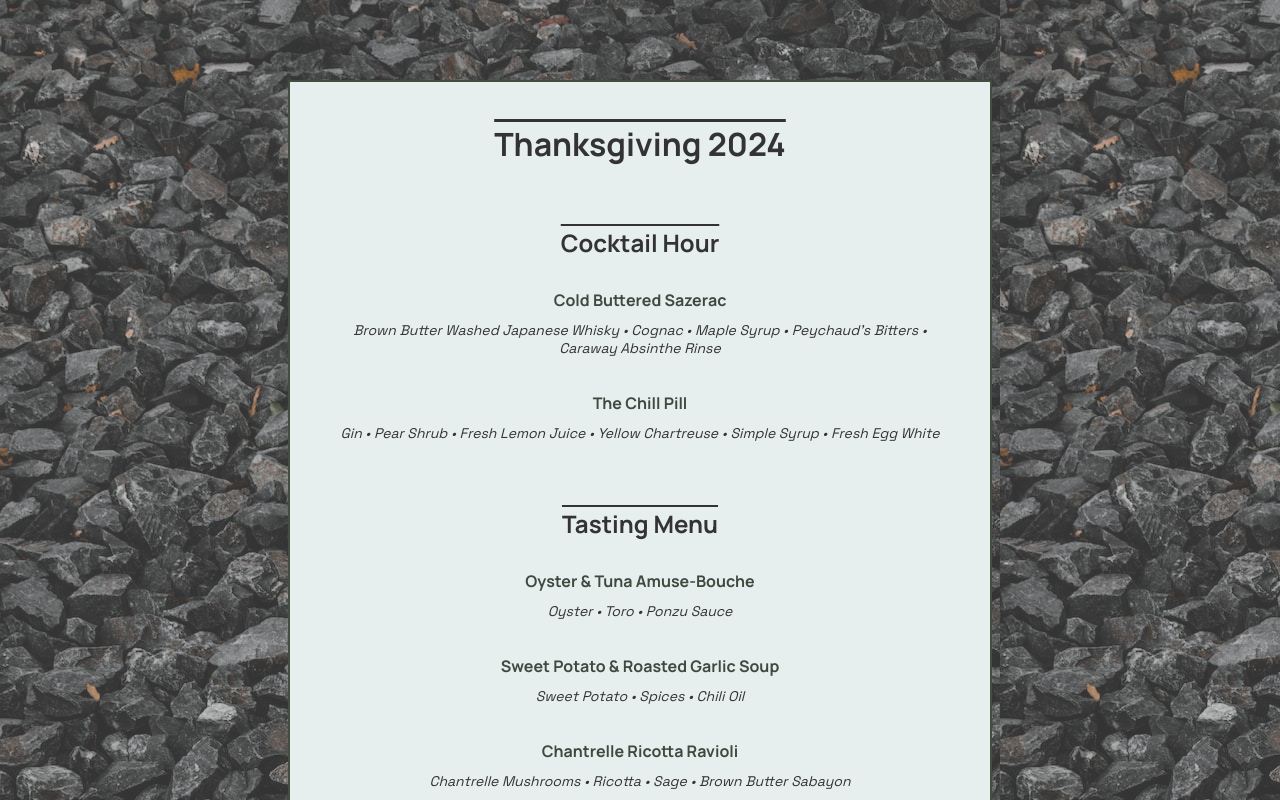
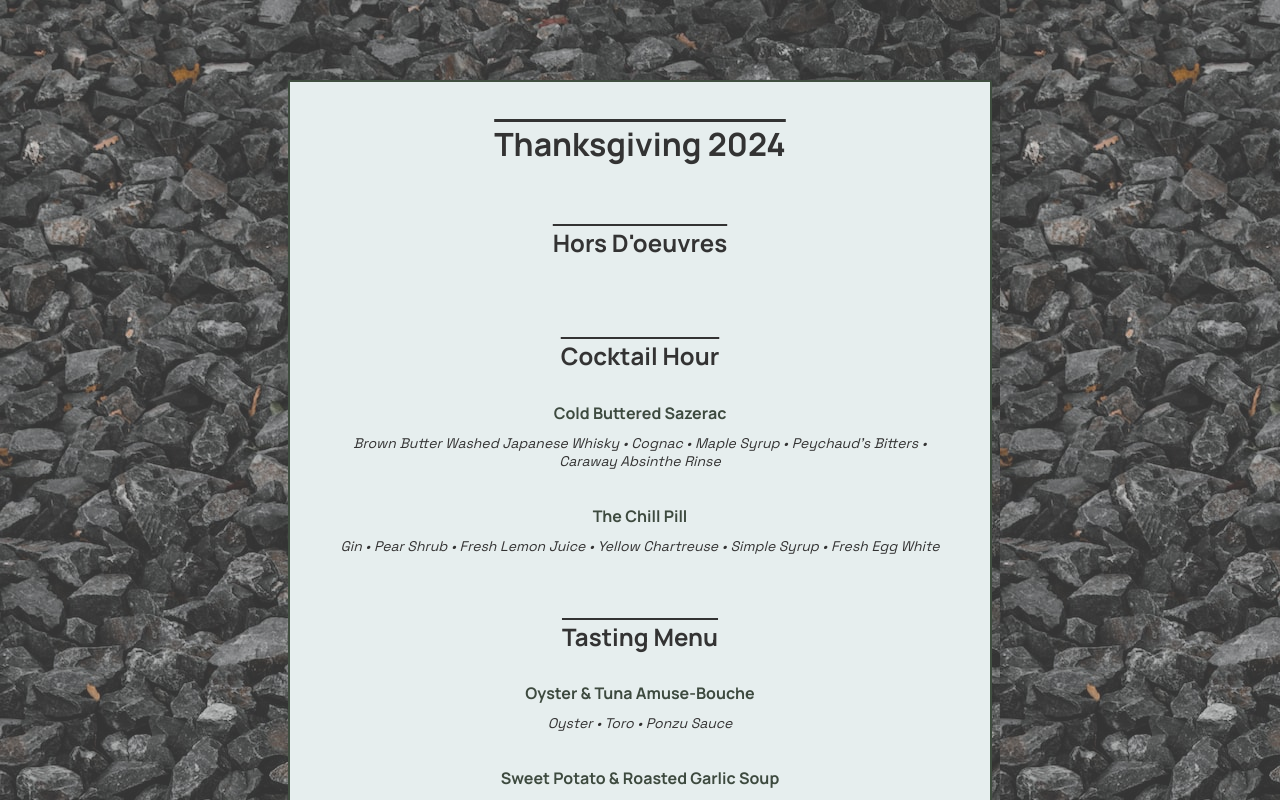
Before and after one commit to williamrogerschi/charleston2023, a React (Vite) app in the folder duncantgiving2023/: page / in a window 1280 px wide. Shown: the top 800 px of the page. Built offline with nearby package versions, Linux system fonts and the light colour scheme; a web font is replaced by a local one.

Commit message:
adding ords

```diff
--- a/duncantgiving2023/src/App.jsx
+++ b/duncantgiving2023/src/App.jsx
@@ -9,6 +9,9 @@ function App() {
       <div className='header-content'>
         <h1>Thanksgiving 2024</h1>
       </div>
+        <div className='h2-container'>
+        <h2>Hors D'oeuvres</h2>
+        </div>
         <div className='h2-container'>
         <h2>Cocktail Hour</h2>
         </div>
```
